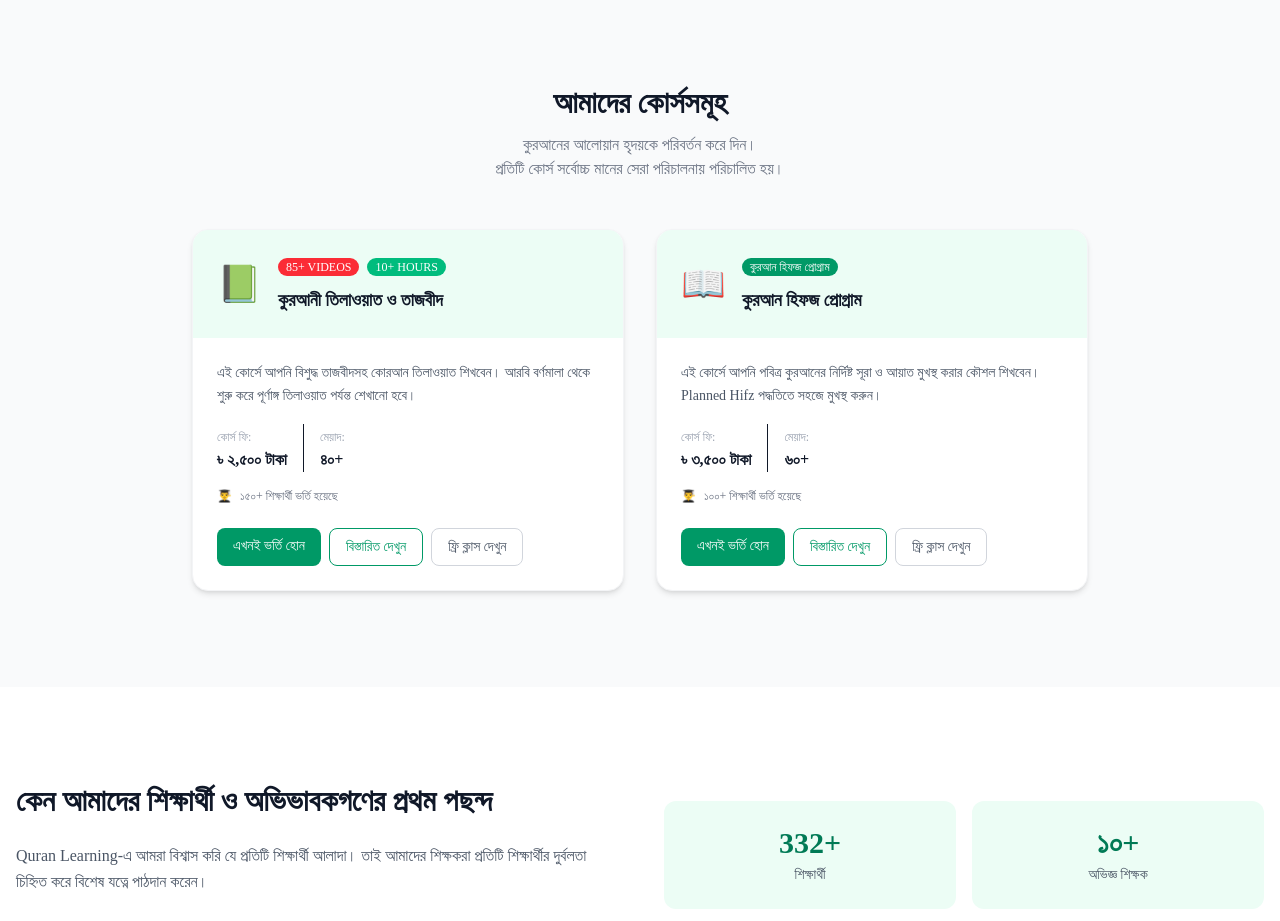
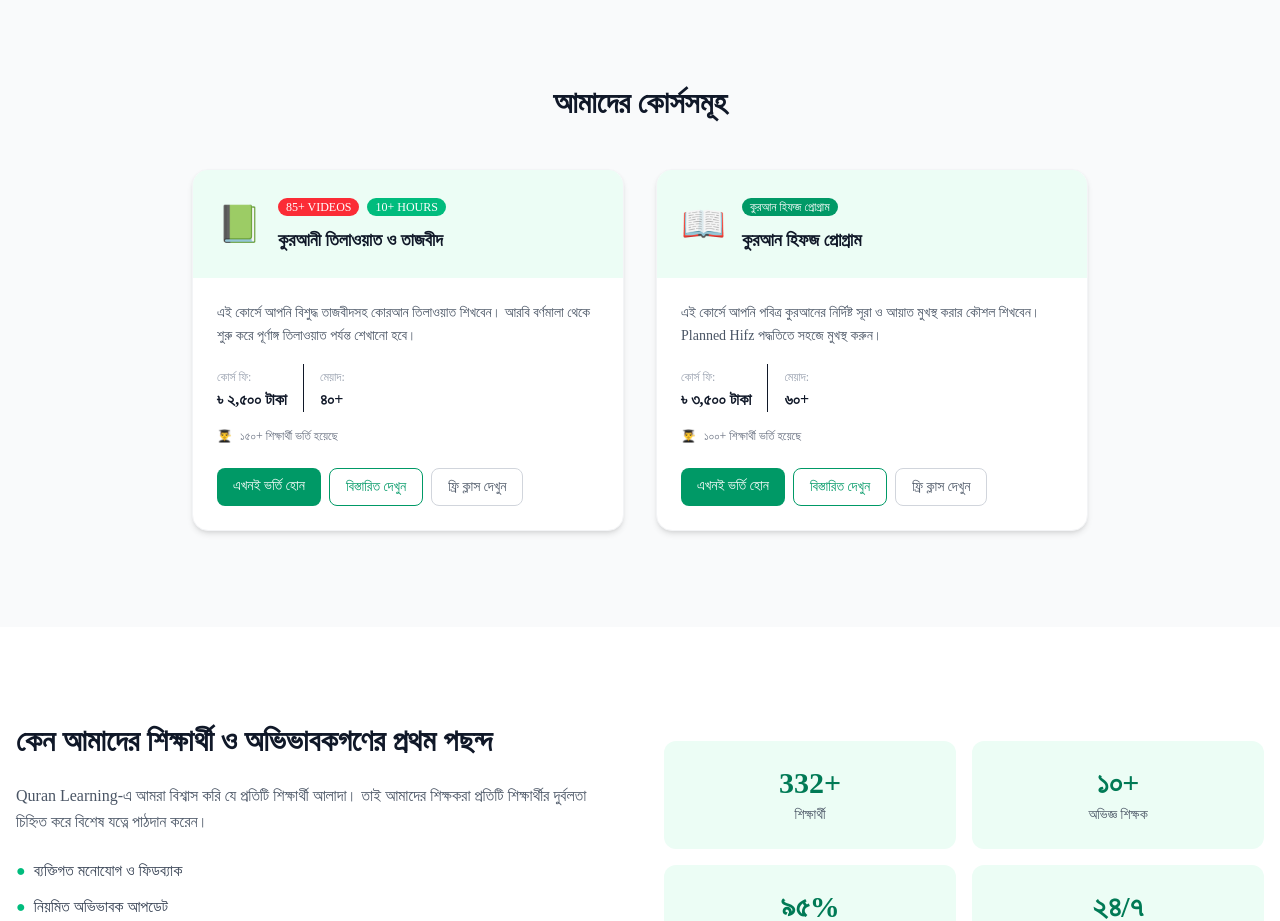
Before and after one commit to kawsar19/quran-learning, a Next.js app: page / in a window 1280 px wide. Shown: the part 1220-2141 px from the top of the page. Built offline with nearby package versions, Linux system fonts and the light colour scheme; a web font is replaced by a local one.

Commit message:
update page.tsx

```diff
--- a/app/page.tsx
+++ b/app/page.tsx
@@ -94,11 +94,7 @@ export default function HomePage() {
             <h2 className="text-2xl md:text-3xl font-bold text-gray-900 mb-3">
               আমাদের কোর্সসমূহ
             </h2>
-            <p className="text-gray-500">
-              কুরআনের আলোয়ান হৃদয়কে পরিবর্তন করে দিন।
-              <br />
-              প্রতিটি কোর্স সর্বোচ্চ মানের সেরা পরিচালনায় পরিচালিত হয়।
-            </p>
+
           </div>
           <div className="grid md:grid-cols-2 gap-8 max-w-4xl mx-auto">
             {/* Course 1 */}
```
